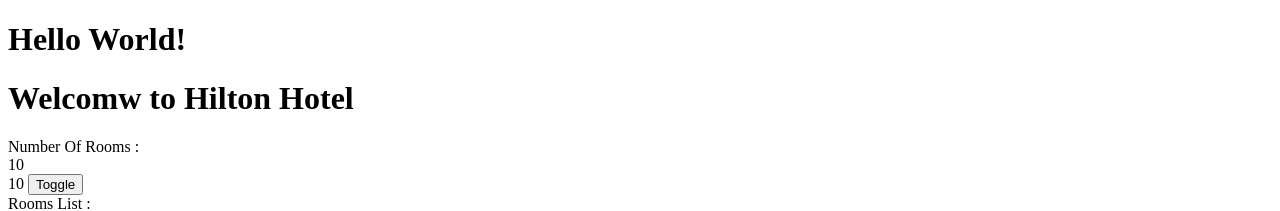
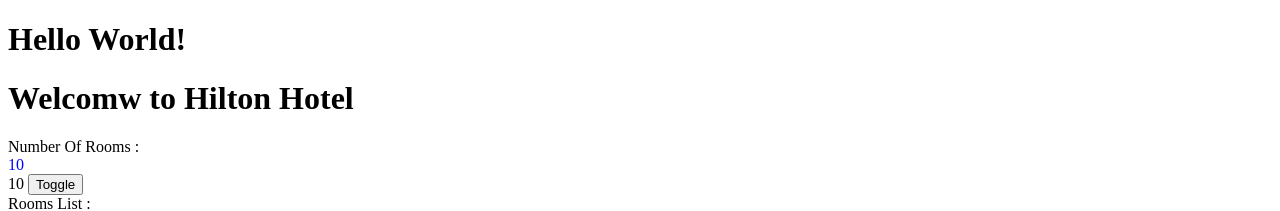
Before and after one commit to lalitsiraswa/angular-course-great-learning, an Angular app: page / in a window 1280 px wide. Shown: the top 211 px of the page. Built offline with nearby package versions, Linux system fonts and the light colour scheme.

Commit message:
[ngStyle] Directive

```diff
--- a/src/app/rooms/rooms.component.html
+++ b/src/app/rooms/rooms.component.html
@@ -2,7 +2,9 @@
 <h1>Welcomw to {{hotelName}} </h1> <!-- String Interpolation -->
 <div [hidden]="hideRooms"> <!-- Property Binding -->
     Number Of Rooms :
-    <div [innerText]="numberOfRooms"></div> <!-- Property Binding -->
+    <!-- [ngStyle] Directive -->
+    <div [ngStyle]="{'color': rooms.availableRooms > 0 ? 'blue':'red'}" [innerText]="numberOfRooms"></div>
+    <!-- Property Binding -->
 </div>
 {{ rooms?.availableRooms ?? 'No rooms' }} <!-- nullish coalescing operator (??) -->
 <button (click)="toggle()">Toggle</button> <!-- Event Binding -->
--- a/src/app/rooms/rooms.component.scss
+++ b/src/app/rooms/rooms.component.scss
@@ -13,7 +13,3 @@
     background-color: tomato;
     color: white;
 }
-
-.test{
-    color: red;
-}
```
